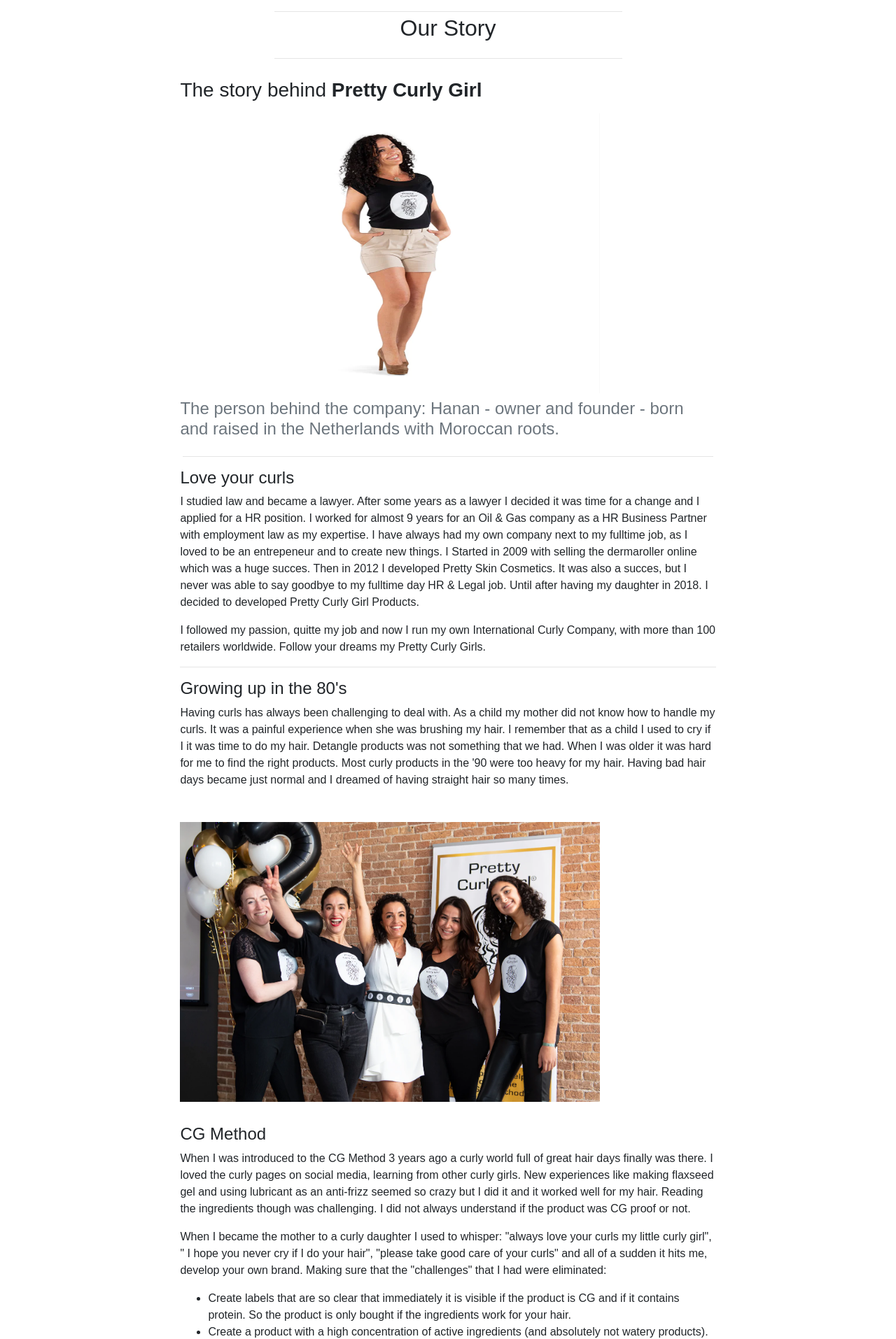
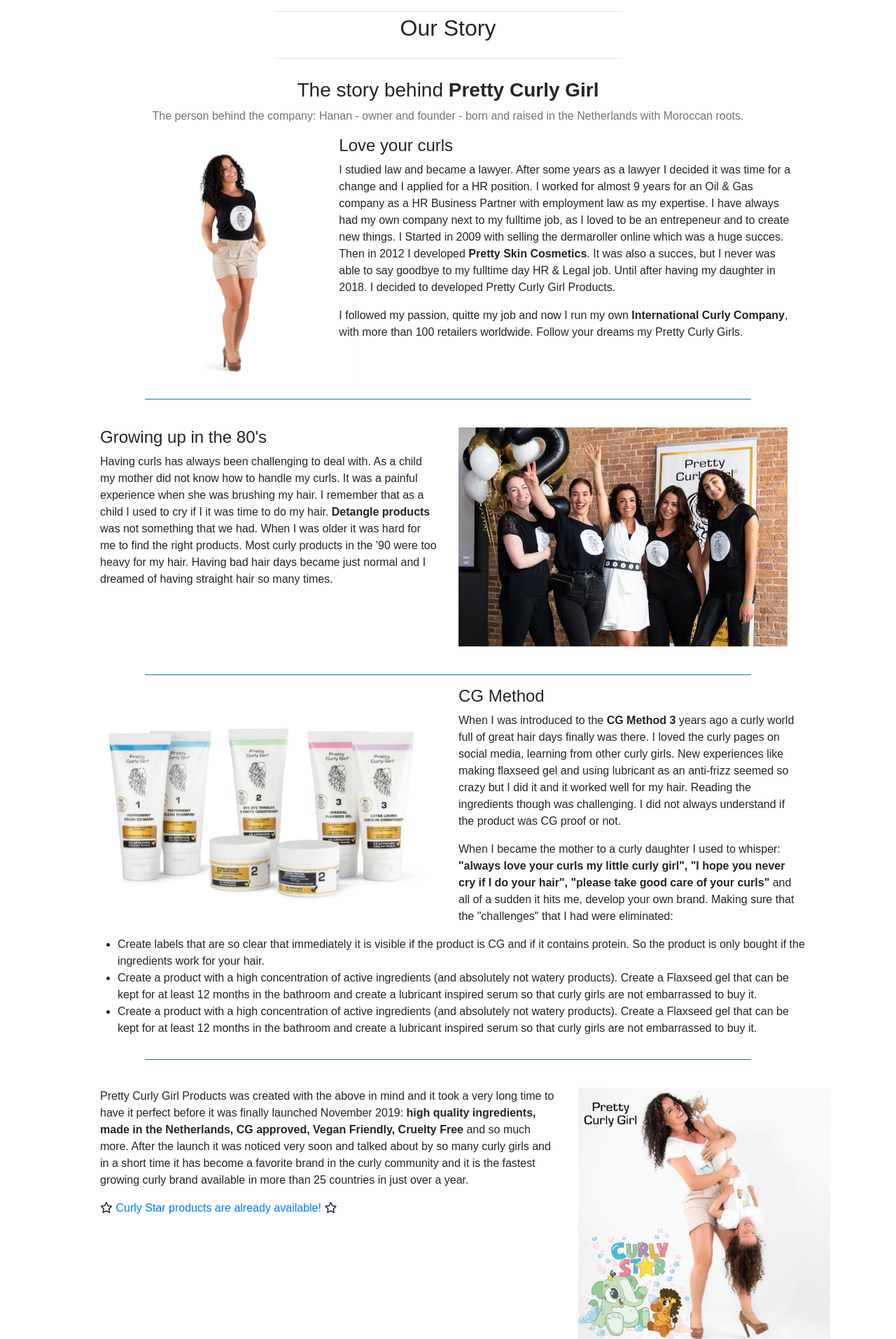
Before and after one commit to KlaudiaBC/E-Commerce-Applications-Project-Pretty-Curly-Girl, a Django app: page /about/ in a window 1280 px wide. Shown: the part 183-2097 px from the top of the page at 70% size. Run offline with Django 3.2, Linux system fonts and the light colour scheme; parts of the project's set-up code (start-up, migrations or seed data) failed here and were passed over; some libraries are stand-ins or nearby versions.

Commit message:
Fix 'about us' page and config side-id

```diff
--- a/PCG/settings.py
+++ b/PCG/settings.py
@@ -30,7 +30,7 @@ BASE_DIR = os.path.dirname(os.path.dirname(os.path.abspath(__file__)))
 SECRET_KEY = os.environ.get('SECRET_KEY')
 
 # SECURITY WARNING: don't run with debug turned on in production!
-DEBUG = False
+DEBUG = True
 
 ALLOWED_HOSTS = [os.environ.get('HEROKU_HOSTNAME'), 'localhost', '127.0.0.1']
 
@@ -131,11 +131,11 @@ AUTHENTICATION_BACKENDS = [
     'social_core.backends.facebook.FacebookOAuth2',
 ]
 
-SITE_ID = 2
+SITE_ID = 1
 
 ACCOUNT_AUTHENTICATION_METHOD = 'username_email'
 ACCOUNT_EMAIL_REQUIRED = True
-ACCOUNT_EMAIL_VERIFICATION = mandatory
+ACCOUNT_EMAIL_VERIFICATION = 'none'  # mandatory
 ACCOUNT_SIGNUP_EMAIL_ENTER_TWICE = False
 ACCOUNT_USERNAME_MIN_LENGTH = 3
 SOCIALACCOUNT_QUERY_EMAIL = True
--- a/bag/templates/bag/bag.html
+++ b/bag/templates/bag/bag.html
@@ -92,14 +92,16 @@
     </div>
 </div>
 
-<div colspan="5" class="text-right">
+<div>
+<div colspan="5" class="text-right m-5">
     <a href="{% url 'products' %}" class="btn btn-outline-secondary rounded-0 btn-lg">
-        <span class="text-uppercase">Keep Shopping</span>
+        <span class="text-uppercase"><i class="fa-solid fa-arrow-left"></i> Keep Shopping</span>
     </a>
     <a href="{% url 'checkout' %}" class="btn btn-secondary rounded-0 btn-lg">
         <span class="text-uppercase">Secure Checkout</span>
     </a>
 </div>
+
 
 {% else %}
 <div class="container-tall">
--- a/checkout/templates/checkout/checkout.html
+++ b/checkout/templates/checkout/checkout.html
@@ -17,7 +17,7 @@
             <hr class="w-50 mb-1">
         </div>
     </div>
-<br>
+    <br>
     <div class="row">
         <div class="col-12 col-lg-6 order-lg-last mb-5">
             <p class="text-muted">Order Summary ({{ product_count }})</p>
@@ -92,7 +92,7 @@
 
                 <div class="submit-button text-right mt-5 mb-2">
                     <a href="{% url 'view_bag' %}" class="btn btn-outline-info rounded-3">
-                        <span class="font-weight-bold">Adjust Bag</span>
+                        <span class="font-weight-bold"><i class="fa-solid fa-arrow-left"></i> Adjust Bag</span>
                     </a>
                     <button id="submit-button" class="btn btn-info rounded-3">
                         <span class="font-weight-bold">Complete Order</span>
--- a/home/templates/home/about.html
+++ b/home/templates/home/about.html
@@ -13,53 +13,56 @@
         </div>
     </div>
     <br>
-    <div class="container">
-        <h3 class="text=center">The story behind <b>Pretty Curly Girl</b></h3>
-        <div class="d-flex">
-            <img class="image-fluid img-md my-2" src="{{ MEDIA_URL }}boss_hanan.webp" alt="hanan and sophia">
+    <h3 class="text-center">The story behind <b>Pretty Curly Girl</b></h3>
+    <p class="text-muted text-center">The person behind the company: Hanan - owner and founder - born and raised in the Netherlands with Moroccan roots.
+    </p>
+    <div class="row">
+        <div class="col-12 col-md-4">
+            <img class="img-about ml-2" src="{{ MEDIA_URL }}boss_hanan.webp" alt="hanan and sophia">
         </div>
-        <div class="d-flex">
-            <h4 class="text-muted">The person behind the company: Hanan - owner and founder - born and raised in the
-                Netherlands with Moroccan roots.
-            </h4>
+        <div class="col-12 col-md-8">
+            <h4>Love your curls</h4>
+            <p>I studied law and became a lawyer. After some years as a lawyer I decided it was time for a change
+                and I applied for a HR position. I worked for almost 9 years for an Oil & Gas company as a HR Business Partner with
+                employment law as my expertise. I have always had my own company next to my fulltime job, as I loved to be an
+                entrepeneur and
+                to create new things. I Started in 2009 with selling the dermaroller online which was a huge succes.
+                Then in
+                2012 I developed <strong>Pretty Skin Cosmetics</strong>. It was also a succes, but I never was able to say goodbye to my
+                fulltime
+                day HR & Legal job. Until after having my daughter in 2018. I decided to developed Pretty Curly Girl
+                Products.</p>
+            <p>I followed my passion, quitte my job and now I run my own <strong>International Curly Company</strong>, with more than
+                100 retailers worldwide. Follow your dreams my Pretty Curly Girls.</p>
         </div>
-        <hr class="mx-1">
-        <h4>Love your curls</h4>
-        <p>I studied law and became a lawyer. After some years as a lawyer I decided it was time for a change and I
-            applied for
-            a HR position. I worked for almost 9 years for an Oil & Gas company as a HR Business Partner with employment
-            law as
-            my expertise. I have always had my own company next to my fulltime job, as I loved to be an entrepeneur and
-            to
-            create new things. I Started in 2009 with selling the dermaroller online which was a huge succes. Then in
-            2012 I
-            developed Pretty Skin Cosmetics. It was also a succes, but I never was able to say goodbye to my fulltime
-            day HR &
-            Legal job. Until after having my daughter in 2018. I decided to developed Pretty Curly Girl Products.</p>
-        <p>I followed my passion, quitte my job and now I run my own International Curly Company, with more than 100
-            retailers
-            worldwide. Follow your dreams my Pretty Curly Girls.</p>
-        <hr>
+    </div>
+    <hr class="hr-middle">
+    <br>
+    <div class="row">
+        <div class="col-12 col-md-6">
             <h4>Growing up in the 80's</h4>
-        <p>Having curls has always been challenging to deal with. As a child my mother did not know how to handle my
-            curls. It
-            was
-            a painful experience when she was brushing my hair. I remember that as a child I used to cry if I it was
-            time to do
-            my
-            hair. Detangle products was not something that we had. When I was older it was hard for me to find the right
-            products.
-            Most curly products in the '90 were too heavy for my hair. Having bad hair days became just normal and I
-            dreamed of
-            having straight hair so many times.</p>
-        <br>
-        <div class="d=flex">
-            <img class="image-fluid img-md my-2" src="{{ MEDIA_URL }}pretty-team.webp" alt="pretty curly crew">
+            <p>Having curls has always been challenging to deal with. As a child my mother did not know how to
+                handle my curls. It was
+                a painful experience when she was brushing my hair. I remember that as a child I used to cry if I it
+                was time to do my hair. <strong>Detangle products</strong> was not something that we had. When I was older it was hard for me to find
+                the right products.
+                Most curly products in the '90 were too heavy for my hair. Having bad hair days became just normal
+                and I dreamed of having straight hair so many times.</p>
+        </div>
+        <div class="col-12 col-md-6">
+            <img class="img-about" src="{{ MEDIA_URL }}pretty-team.webp" alt="pretty curly crew">
+        </div>
     </div>
     <br>
-        <div class="d=flex">
+    <hr class="hr-middle">
+
+    <div class="row">
+        <div class="col-12 col-md-6">
+            <img class="img-about" src="{{ MEDIA_URL }}prod_pcg.webp" alt="pretty curly girl products">
+        </div>
+        <div class="col-12 col-md-6">
             <h4>CG Method</h4>
-            <p>When I was introduced to the CG Method 3 years ago a curly world full of great hair days finally was
+            <p>When I was introduced to the <strong>CG Method 3</strong> years ago a curly world full of great hair days finally was
                 there. I loved
                 the
                 curly pages on social media, learning from other curly girls. New experiences like making flaxseed gel
@@ -69,13 +72,13 @@
                 though
                 was challenging. I did not always understand if the product was CG proof or not.</p>
 
-            <p>When I became the mother to a curly daughter I used to whisper: "always love your curls my little curly
-                girl", " I
-                hope
-                you never cry if I do your hair", "please take good care of your curls" and all of a sudden it hits me,
-                develop your
-                own
-                brand. Making sure that the "challenges" that I had were eliminated:</p>
+            <p>When I became the mother to a curly daughter I used to whisper: <strong>"always love your curls my little
+                    curly
+                    girl", "I hope you never cry if I do your hair", "please take good care of your curls"</strong> and
+                all
+                of a sudden it hits me,
+                develop your own brand. Making sure that the "challenges" that I had were eliminated:</p>
+        </div>
         <ul>
             <li>Create labels that are so clear that immediately it is visible if the product is CG and if it
                 contains protein.
@@ -95,17 +98,17 @@
                 serum so
                 that curly girls are not embarrassed to buy it.</li>
         </ul>
+    </div>
+    <hr class="hr-middle">
     <br>
-            <div class="d-flex">
-                <img class="image-fluid img-md my-2" src="{{ MEDIA_URL }}hanan_sophia.webp" alt="hanan">
-            </div>
-            <br>
+    <div class="row">
+        <div class="col-12 col-md-8">
             <p>Pretty Curly Girl Products was created with the above in mind and it took a very long time to have it
                 perfect before
                 it
-                was finally launched November 2019: high quality ingredients, made in the Netherlands, CG approved,
+                was finally launched November 2019: <strong>high quality ingredients, made in the Netherlands, CG approved,
                 Vegan Friendly,
-                Cruelty Free and so much more. After the launch it was noticed very soon and talked about by so many
+                Cruelty Free</strong> and so much more. After the launch it was noticed very soon and talked about by so many
                 curly girls and
                 in
                 a short time it has become a favorite brand in the curly community and it is the fastest growing curly
@@ -113,10 +116,20 @@
                 available
                 in more than 25 countries in just over a year.
             </p>
+            <span>
+                <i class="fa-regular fa-star"></i>
+                <a href="{% url 'products' %}?category=curly_star"> Curly Star products are already available! </a>
+                <i class="fa-regular fa-star"></i>
+            </span>
+
+        </div>
+        <div class="col-12 col-md-4">
+            <img class="img-about" src="{{ MEDIA_URL }}hanan_sophia.webp" alt="pretty curly girl - mom and daughter">
         </div>
     </div>
 </div>
+<br>
 <div class="d-flex">
-    <button class="btn btn-outline-info rounded-3 mx-auto"> <a href="{% url 'products' %}">Back</a></button>
+    <button class="btn btn-outline-info rounded-3 mx-auto"> <a href="{% url 'products' %}">See our products</a></button>
 </div>
 {% endblock %}
--- a/static/css/base.css
+++ b/static/css/base.css
@@ -40,6 +40,14 @@ body {
 .img-md {
   height: 200px;
   width: 300px;
+}
+
+.img-about {
+  display: block;
+  max-width: 280px;
+  max-height: 340px;
+  width: auto;
+  height: auto;
 }
 
 .btt-link,
@@ -569,6 +577,12 @@ ul.social-icons li {
     top: 75%;
     left: 75%;
   }
+
+  .img-about {
+    display: block;
+    max-width: 470px;
+    max-height: 360px;
+  }
 }
 
 /* for laptops */
```
Also changed, not shown: templates/allauth/account/login.html (+21 -1 lines), templates/allauth/socialaccount/login.html (deleted, +0 -71 lines). Lines whose indentation alone changed are shown as unchanged.
